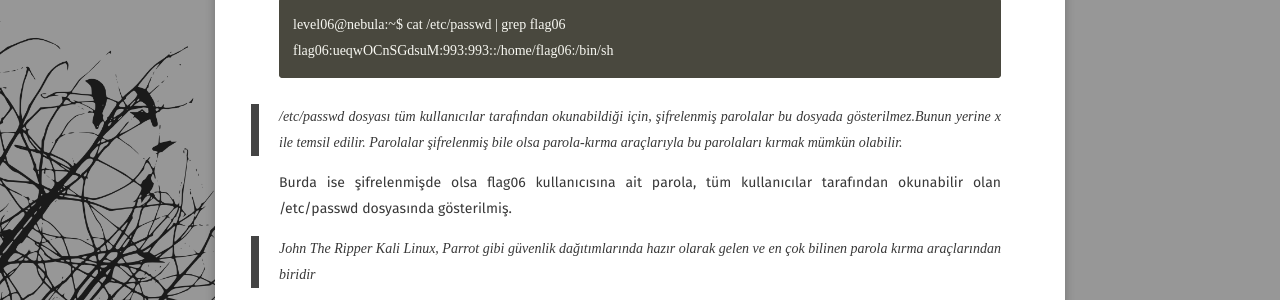
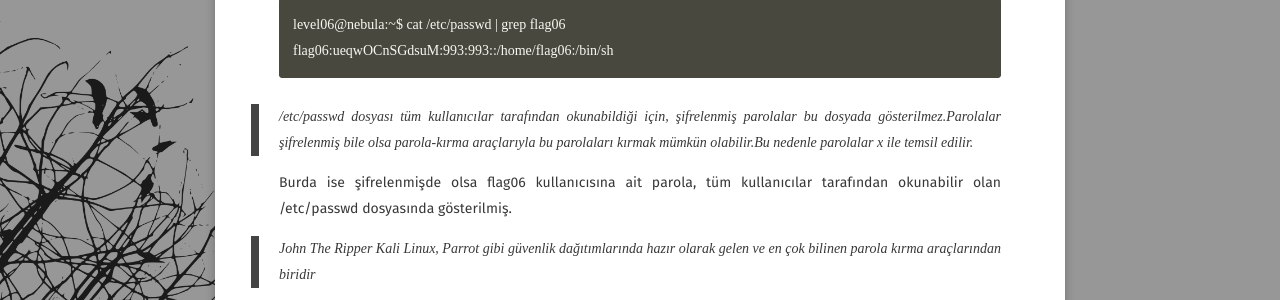
Before and after one commit to burcudemiralp/burcudemiralp.github.io, a Jekyll site: the page built from _posts/2018-02-28-nebula-writeup.md, in a window 1280 px wide and 900 px high, scrolled down 2615 px. Shown: the part 151-451 px from the top of the window. Built offline with Jekyll 4.4.1, drawn with Linux system fonts in a browser that asks for light colours; some web fonts are replaced.

Commit message:
Update 2018-02-28-nebula-writeup.md

```diff
--- a/_posts/2018-02-28-nebula-writeup.md
+++ b/_posts/2018-02-28-nebula-writeup.md
@@ -91,7 +91,7 @@ flag06 kullanıcına ait bilgilerin eski bir unix sistemden geldiği bilgisi ver
     level06@nebula:~$ cat /etc/passwd | grep flag06
     flag06:ueqwOCnSGdsuM:993:993::/home/flag06:/bin/sh
 {% endraw %}
-> /etc/passwd dosyası tüm kullanıcılar tarafından okunabildiği için, şifrelenmiş parolalar bu dosyada gösterilmez.Bunun yerine x ile temsil edilir. Parolalar şifrelenmiş bile olsa parola-kırma araçlarıyla bu parolaları kırmak mümkün olabilir.
+> /etc/passwd dosyası tüm kullanıcılar tarafından okunabildiği için, şifrelenmiş parolalar bu dosyada gösterilmez.Parolalar şifrelenmiş bile olsa parola-kırma araçlarıyla bu parolaları kırmak mümkün olabilir.Bu nedenle parolalar x ile temsil edilir.
 
 
 Burda ise şifrelenmişde olsa flag06 kullanıcısına ait parola, tüm kullanıcılar tarafından okunabilir olan /etc/passwd dosyasında gösterilmiş.
```
